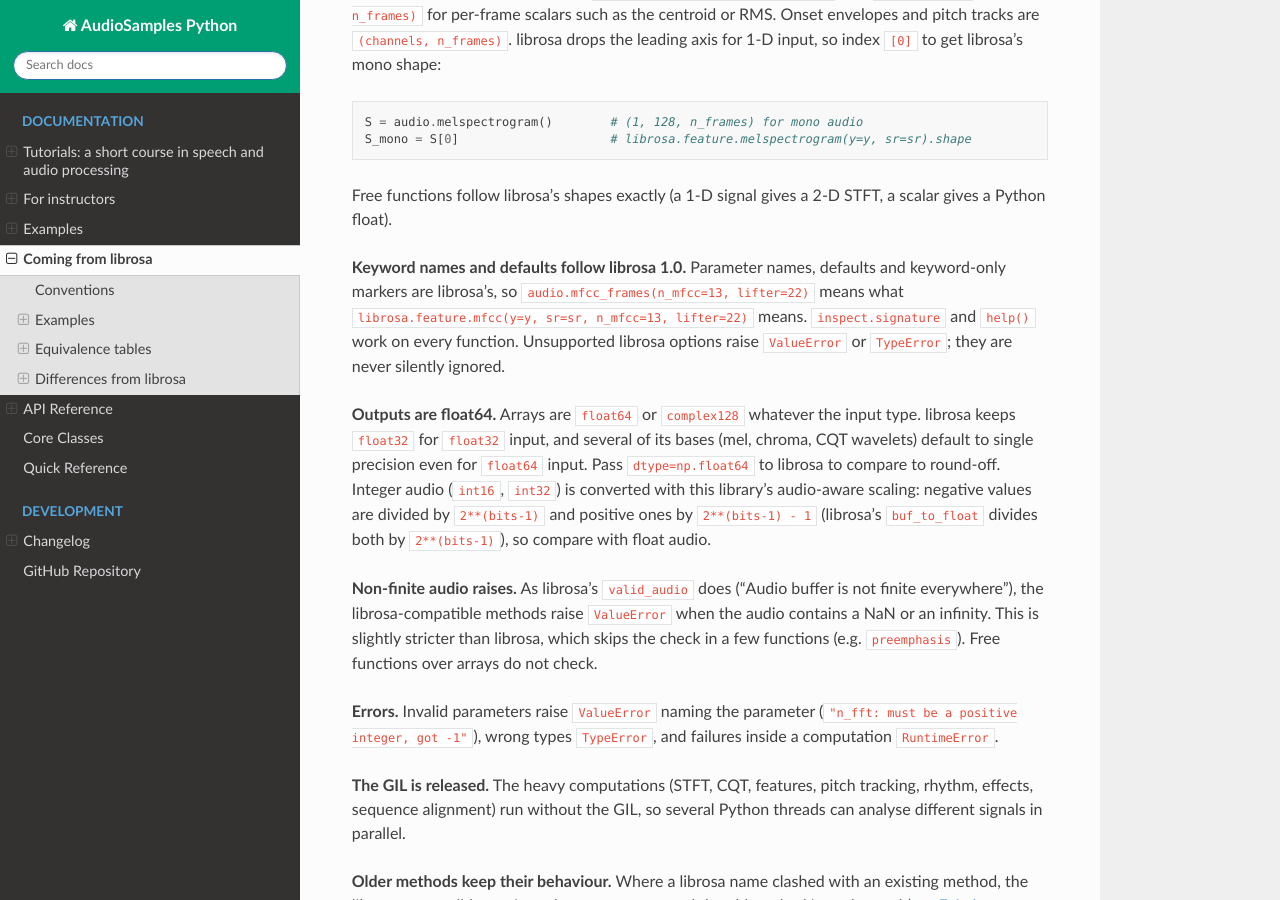
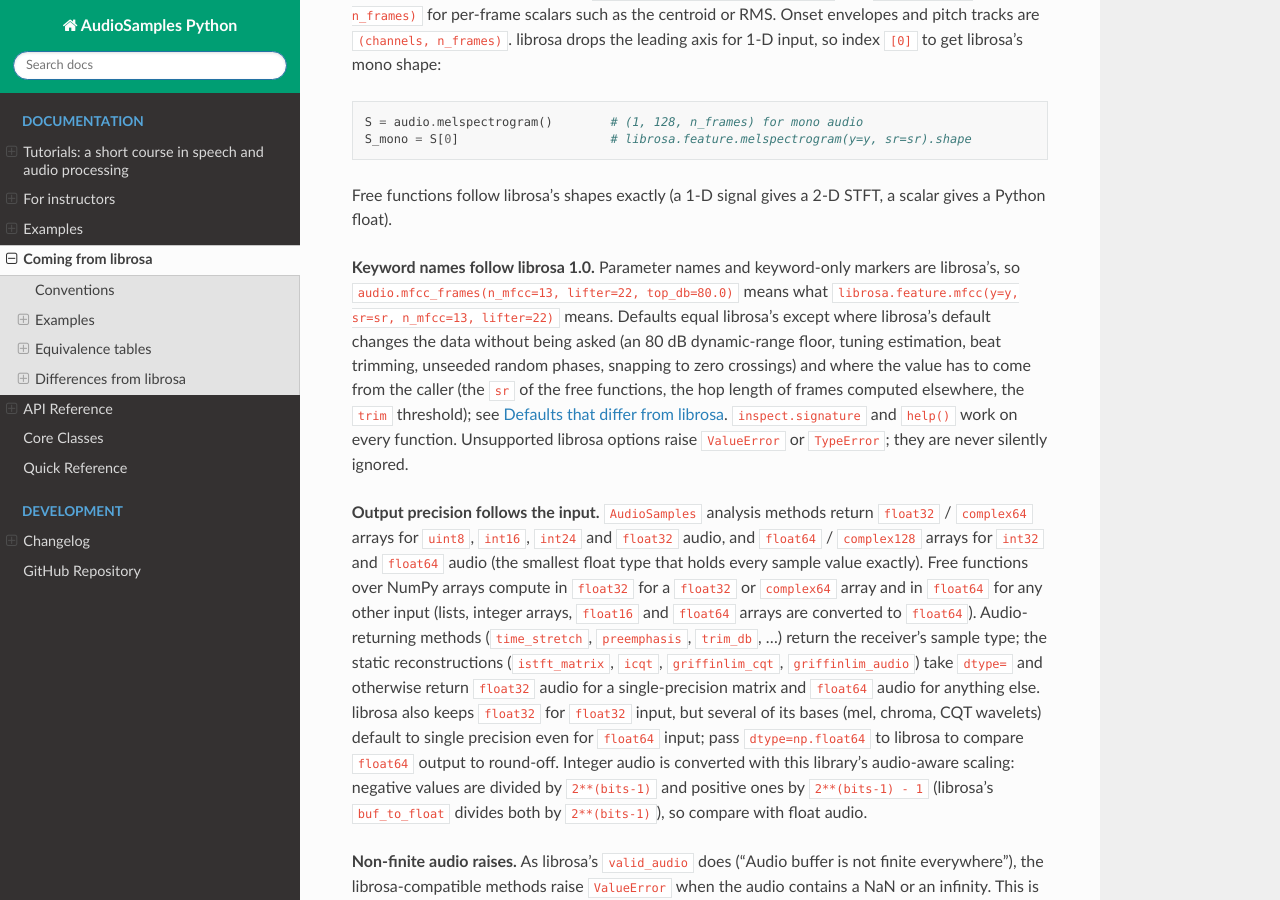
Before and after one commit to jmg049/audio_samples_python, a Sphinx documentation site: the page built from docs/source/librosa_migration.rst, in a window 1280 px wide and 900 px high, scrolled down 1192 px. Built offline with Sphinx 7.4.7 and the Read the Docs theme 3.1.0, drawn with Linux system fonts in a browser that asks for light colours; some of the changed text lies outside the part shown.

Commit message:
docs: precision rule and defaults in the librosa guide, README and changelog
The librosa migration guide no longer says outputs are always float64
or that every default is librosa's: it states the per-sample-type
precision rule, lists the defaults that differ and the required
arguments in a new table, and updates the examples (each runs) and the
equivalence-table notes. The README example passes librosa's top_db
and trim explicitly. The changelog's Unreleased section describes the
precision rule, the changed defaults, the required arguments, the
apply_window / apply_filter change for integer audio and the core's
integer channel and normalisation fixes.

```diff
--- a/docs/source/librosa_migration.rst
+++ b/docs/source/librosa_migration.rst
@@ -64,21 +64,37 @@ index ``[0]`` to get librosa's mono shape:
 Free functions follow librosa's shapes exactly (a 1-D signal gives a 2-D STFT,
 a scalar gives a Python float).
 
-**Keyword names and defaults follow librosa 1.0.** Parameter names, defaults
-and keyword-only markers are librosa's, so ``audio.mfcc_frames(n_mfcc=13,
-lifter=22)`` means what ``librosa.feature.mfcc(y=y, sr=sr, n_mfcc=13,
-lifter=22)`` means. ``inspect.signature`` and ``help()`` work on every
-function. Unsupported librosa options raise ``ValueError`` or ``TypeError``;
-they are never silently ignored.
+**Keyword names follow librosa 1.0.** Parameter names and keyword-only markers
+are librosa's, so ``audio.mfcc_frames(n_mfcc=13, lifter=22, top_db=80.0)``
+means what ``librosa.feature.mfcc(y=y, sr=sr, n_mfcc=13, lifter=22)`` means.
+Defaults equal librosa's except where librosa's default changes the data
+without being asked (an 80 dB dynamic-range floor, tuning estimation, beat
+trimming, unseeded random phases, snapping to zero crossings) and where the
+value has to come from the caller (the ``sr`` of the free functions, the hop
+length of frames computed elsewhere, the ``trim`` threshold); see
+`Defaults that differ from librosa`_. ``inspect.signature`` and ``help()``
+work on every function. Unsupported librosa options raise ``ValueError`` or
+``TypeError``; they are never silently ignored.
 
-**Outputs are float64.** Arrays are ``float64`` or ``complex128`` whatever the
-input type. librosa keeps ``float32`` for ``float32`` input, and several of its
-bases (mel, chroma, CQT wavelets) default to single precision even for
-``float64`` input. Pass ``dtype=np.float64`` to librosa to compare to
-round-off. Integer audio (``int16``, ``int32``) is converted with this
-library's audio-aware scaling: negative values are divided by ``2**(bits-1)``
-and positive ones by ``2**(bits-1) - 1`` (librosa's ``buf_to_float`` divides
-both by ``2**(bits-1)``), so compare with float audio.
+**Output precision follows the input.** ``AudioSamples`` analysis methods
+return ``float32`` / ``complex64`` arrays for ``uint8``, ``int16``, ``int24``
+and ``float32`` audio, and ``float64`` / ``complex128`` arrays for ``int32``
+and ``float64`` audio (the smallest float type that holds every sample value
+exactly). Free functions over NumPy arrays compute in ``float32`` for a
+``float32`` or ``complex64`` array and in ``float64`` for any other input
+(lists, integer arrays, ``float16`` and ``float64`` arrays are converted to
+``float64``). Audio-returning methods (``time_stretch``, ``preemphasis``,
+``trim_db``, ...) return the receiver's sample type; the static
+reconstructions (``istft_matrix``, ``icqt``, ``griffinlim_cqt``,
+``griffinlim_audio``) take ``dtype=`` and otherwise return ``float32`` audio
+for a single-precision matrix and ``float64`` audio for anything else.
+librosa also keeps ``float32`` for ``float32`` input, but several of its bases
+(mel, chroma, CQT wavelets) default to single precision even for ``float64``
+input; pass ``dtype=np.float64`` to librosa to compare ``float64`` output to
+round-off. Integer audio is converted with this library's audio-aware scaling:
+negative values are divided by ``2**(bits-1)`` and positive ones by
+``2**(bits-1) - 1`` (librosa's ``buf_to_float`` divides both by
+``2**(bits-1)``), so compare with float audio.
 
 **Non-finite audio raises.** As librosa's ``valid_audio`` does ("Audio buffer
 is not finite everywhere"), the librosa-compatible methods raise
@@ -143,12 +159,12 @@ Mel spectrogram in dB, MFCC and deltas
    S = y.melspectrogram()
    assert S.shape == (1, 128, 44)
 
-   # S_db = librosa.power_to_db(S, ref=np.max)
-   S_db = spectral.power_to_db(S, ref=np.max)
+   # S_db = librosa.power_to_db(S, ref=np.max)  (librosa's default top_db is 80)
+   S_db = spectral.power_to_db(S, ref=np.max, top_db=80.0)
    assert abs(S_db.max()) < 1e-9 and S_db.min() >= -80.0
 
    # mfcc = librosa.feature.mfcc(y=y, sr=sr, n_mfcc=13); librosa.feature.delta(mfcc, order=2)
-   mfcc = y.mfcc_frames(n_mfcc=13)
+   mfcc = y.mfcc_frames(n_mfcc=13, top_db=80.0)
    d2 = spectral.delta(mfcc, order=2)
    assert mfcc.shape == d2.shape == (1, 13, 44)
 
@@ -168,7 +184,7 @@ Spectral features and chroma
    assert centroid.shape == rms.shape == zcr.shape == (1, 1, 44)
    assert abs(centroid[0, 0, 20] - 440.0) < 20.0
 
-   chroma = y.chroma_stft()                  # librosa.feature.chroma_stft(y=y, sr=sr)
+   chroma = y.chroma_stft(tuning=None)       # librosa.feature.chroma_stft(y=y, sr=sr)
    assert chroma.shape == (1, 12, 44)
    assert chroma[0, 9, 20] == 1.0            # pitch class A
 
@@ -193,7 +209,8 @@ Onsets, tempo and beats
    onset_times = y.onset_detect(units="time")  # librosa.onset.onset_detect(..., units="time")
    assert len(onset_times) >= 7
 
-   tempo, beats = y.beat_track(units="time")   # librosa.beat.beat_track(y=y, sr=sr, units="time")
+   # librosa.beat.beat_track(y=y, sr=sr, units="time")  (librosa trims by default)
+   tempo, beats = y.beat_track(units="time", trim=True)
    assert abs(float(tempo[0]) - 120.0) < 5.0 and len(beats) > 0
 
 Effects and resampling
@@ -213,7 +230,7 @@ Effects and resampling
    up = y.pitch_shift(2.0)                   # librosa.effects.pitch_shift(y, sr=sr, n_steps=2)
    assert up.samples_per_channel() == n
 
-   trimmed, (start, end) = y.trim_db()       # librosa.effects.trim(y)  (top_db=60)
+   trimmed, (start, end) = y.trim_db(top_db=60.0)  # librosa.effects.trim(y)
    assert trimmed.samples_per_channel() == end - start
 
    y16 = y.resample(16000, "high")           # librosa.resample(y, orig_sr=22050, target_sr=16000)
@@ -375,7 +392,8 @@ Core: spectral representations
      - ``effects.griffinlim``, ``AudioSamples.griffinlim_audio`` (static)
      - with differences
      - ``init=None`` matches; random initial phases come from this library's
-       RNG (integer seeds only)
+       RNG (integer seeds only); ``rng`` defaults to the seed 0 (librosa:
+       unseeded)
    * - ``iirt``
      - --
      - not provided
@@ -387,11 +405,13 @@ Core: spectral representations
    * - ``pcen``
      - ``features.pcen``
      - equivalent
-     - ``zi`` / ``return_zf`` streaming state
+     - ``zi`` / ``return_zf`` streaming state; ``sr`` and ``hop_length`` are
+       required (librosa: 22050 and 512)
    * - ``amplitude_to_db``
      - ``spectral.amplitude_to_db``
      - equivalent
-     - ``ref`` as a number, ``"max"`` or ``numpy.max``; per-channel reference
+     - ``ref`` as a number, ``"max"`` or ``numpy.max``; per-channel reference;
+       ``top_db`` defaults to ``None`` (librosa: 80)
    * - ``power_to_db``
      - ``spectral.power_to_db``
      - equivalent
@@ -407,15 +427,15 @@ Core: spectral representations
    * - ``perceptual_weighting``
      - ``features.perceptual_weighting``
      - equivalent
-     -
+     - ``top_db`` defaults to ``None`` (librosa: 80)
    * - ``frequency_weighting``
      - ``features.frequency_weighting``
      - equivalent
-     -
+     - ``min_db`` defaults to ``None`` (librosa: -80)
    * - ``multi_frequency_weighting``
      - ``features.multi_frequency_weighting``
      - equivalent
-     -
+     - ``min_db`` defaults to ``None`` (librosa: -80)
    * - ``A_weighting`` ... ``Z_weighting``
      - ``features.a_weighting``, ``b_weighting``, ``c_weighting``,
        ``d_weighting``, ``z_weighting``
@@ -509,8 +529,9 @@ Core: unit conversions (``librosa.convert``)
 
 The librosa-compatible conversions in ``audio_samples.utils`` are vectorised
 like librosa's: a scalar gives a Python number, an array-like an array of the
-same shape. They take librosa's ``sr`` keyword or the older ``sample_rate``
-(``sample_rate`` defaults to 22050). The note-name functions are scalar.
+same shape. They take librosa's ``sr`` keyword or the older ``sample_rate``;
+one of them is required (librosa defaults to 22050), and so is ``hop_length``
+where librosa defaults it to 512. The note-name functions are scalar.
 
 .. list-table::
    :header-rows: 1
@@ -669,7 +690,8 @@ same shape. They take librosa's ``sr`` keyword or the older ``sample_rate``
    * - ``mfcc``
      - ``AudioSamples.mfcc_frames``, ``spectral.mfcc_from_mel_db``
      - with differences
-     - float64 mel basis; ``n_mfcc > n_mels`` raises
+     - float64 mel basis; ``n_mfcc > n_mels`` raises; ``top_db`` defaults to
+       ``None`` (librosa: 80)
    * - ``delta``
      - ``spectral.delta``
      - equivalent
@@ -711,7 +733,8 @@ same shape. They take librosa's ``sr`` keyword or the older ``sample_rate``
    * - ``rms``
      - ``AudioSamples.rms_frames``, ``features.rms_from_spectrogram``
      - with differences
-     - float64 (librosa's default ``dtype=float32``)
+     - Output precision follows the sample type (librosa's default
+       ``dtype=float32``)
    * - ``zero_crossing_rate``
      - ``AudioSamples.zero_crossing_rate_frames``
      - equivalent
@@ -719,12 +742,13 @@ same shape. They take librosa's ``sr`` keyword or the older ``sample_rate``
    * - ``chroma_stft``
      - ``AudioSamples.chroma_stft``, ``features.chroma_stft_from_spectrogram``
      - with differences
-     - float64 chroma basis; with odd ``n_fft`` the given ``n_fft`` is used for
-       tuning
+     - float64 chroma basis; ``tuning`` defaults to ``0.0`` (librosa: ``None``,
+       estimated); with odd ``n_fft`` the given ``n_fft`` is used for tuning
    * - ``chroma_cqt``
      - ``AudioSamples.chroma_cqt``
      - with differences
-     - Inherits the CQT resampler difference; ``window`` must be ``None``
+     - Inherits the CQT resampler difference; ``window`` must be ``None``;
+       ``tuning`` defaults to ``0.0`` (librosa: ``None``)
    * - ``chroma_cens``
      - ``AudioSamples.chroma_cens``, ``features.chroma_cens_from_chroma``
      - with differences
@@ -803,15 +827,17 @@ type; each has an ``_in_place`` twin (``time_stretch_in_place``, ...).
      - ``AudioSamples.trim_db``
      - with differences
      - Returns ``(trimmed, array([start, end]))``; raises when everything is
-       silent (librosa returns an empty array); float64 frame RMS
+       silent (librosa returns an empty array); ``top_db`` is required
+       (librosa: 60); frame RMS in the sample type's float (librosa: float32)
    * - ``split``
      - ``AudioSamples.split_db``
      - with differences
-     - int64 ``(n, 2)`` intervals; float64 frame RMS
+     - int64 ``(n, 2)`` intervals; ``top_db`` is required (librosa: 60); frame
+       RMS in the sample type's float (librosa: float32)
    * - ``remix``
      - ``AudioSamples.remix``
      - equivalent
-     -
+     - ``align_zeros`` defaults to ``False`` (librosa: ``True``)
    * - ``hpss``
      - ``AudioSamples.harmonic_percussive``
      - with differences
@@ -856,7 +882,8 @@ type; each has an ``_in_place`` twin (``time_stretch_in_place``, ...).
      - ``AudioSamples.beat_track``, ``rhythm.beat_track``,
        ``rhythm.beat_track_with_bpm``
      - with differences
-     - Mono audio only; ``sparse=True`` only
+     - Mono audio only; ``sparse=True`` only; ``trim`` defaults to ``False``
+       (librosa: ``True``)
    * - ``beat.plp``
      - ``AudioSamples.plp``, ``rhythm.plp``
      - equivalent
@@ -1152,19 +1179,25 @@ Shapes and types
   envelopes and pitch tracks, ``(channels, 1)`` for a static tempo. Index
   ``[0]`` for librosa's mono shape. ``tempogram_ratio`` with ``aggregate`` keeps
   a ``(channels, n_factors, 1)`` shape where librosa drops the last axis.
-- **float64 / complex128 everywhere.** Filterbanks and outputs never fall back
-  to single precision. The resulting differences from librosa's defaults:
+- **Output precision follows the input** (see `Conventions`_). Several
+  librosa bases default to single precision even for ``float64`` input. Here
+  they are computed in ``float64`` and rounded once to the output type, so
+  ``float64`` output differs from librosa's defaults by about 1e-7 relative:
 
   - the mel basis (``filters.mel``, hence ``melspectrogram``, ``mfcc``,
-    ``onset_strength``): about 1e-7 relative;
-  - the chroma basis (``filters.chroma``, ``chroma_stft``): about 1e-7 relative;
+    ``onset_strength``);
+  - the chroma basis (``filters.chroma``, ``chroma_stft``);
   - CQT wavelets (``filters.wavelet``): librosa's ``complex64`` filters move
     its top-octave CQT by up to ~4e-8 of the peak;
   - ``rms`` and the RMS behind ``trim_db`` / ``split_db``: librosa computes the
-    mean square in ``float32``, so a frame within ~1e-6 dB of ``top_db`` can be
-    classified differently;
-  - ``clicks``, ``window_sumsquare``, ``cq_to_chroma`` return float64.
+    mean square in ``float32``, so for ``float64`` audio a frame within ~1e-6
+    dB of ``top_db`` can be classified differently.
 
+  ``clicks``, ``window_sumsquare``, ``cq_to_chroma``, ``wavelet``, the
+  filterbanks and the frequency weightings are tables and return ``float64``;
+  tempo estimates and tuning are always ``float64``. ``yin``, ``pyin``,
+  ``tempogram``, ``tempogram_ratio`` and ``hybrid_tempogram`` return
+  ``float32`` for ``float32`` input (librosa promotes them to ``float64``).
   ``dtype=`` arguments that select a librosa output precision are accepted and
   ignored where documented (``griffinlim``).
 - **Integer outputs are int64** (librosa: ``uint16`` Viterbi states, ``intp``
@@ -1177,6 +1210,56 @@ Shapes and types
 - **Sequence and recurrence functions** take 2-D ``(n_features, n_frames)``
   input with the default ``axis=-1`` layout and return dense arrays
   (``sparse=True`` raises).
+
+Defaults that differ from librosa
+~~~~~~~~~~~~~~~~~~~~~~~~~~~~~~~~~
+
+Pass librosa's value explicitly to reproduce a librosa call.
+
+.. list-table::
+   :header-rows: 1
+   :widths: 40 20 40
+
+   * - Argument
+     - librosa
+     - audio_samples
+   * - ``top_db`` of ``power_to_db``, ``amplitude_to_db``, ``mfcc_frames``,
+       ``perceptual_weighting``
+     - 80
+     - ``None``: an 80 dB floor discards dynamic range
+   * - ``min_db`` of ``frequency_weighting``, ``multi_frequency_weighting``
+     - -80
+     - ``None`` (``a_weighting`` ... ``z_weighting`` keep -80)
+   * - ``tuning`` of ``chroma_stft``, ``chroma_cqt``, ``chroma_cens``,
+       ``tonnetz``, ``chroma_stft_from_spectrogram``
+     - ``None`` (estimated)
+     - ``0.0``; ``None`` still estimates
+   * - ``trim`` of ``beat_track``, ``beat_track_with_bpm``
+     - ``True``
+     - ``False``: weak leading and trailing beats are kept
+   * - ``rng`` of ``griffinlim``, ``griffinlim_audio``
+     - unseeded
+     - ``0``: repeated calls give the same output
+   * - ``align_zeros`` of ``remix``
+     - ``True``
+     - ``False``: interval boundaries are used as given
+   * - ``top_db`` of ``trim_db``, ``trim_db_in_place``, ``split_db``
+     - 60
+     - required
+   * - ``sr`` of the free functions in ``spectral``, ``features``, ``rhythm``,
+       ``effects`` (and ``sample_rate`` / ``sr`` of the ``utils`` frame and
+       time conversions)
+     - 22050
+     - required
+   * - ``hop_length`` of ``pcen``, ``utils.samples_to_frames``,
+       ``frames_to_samples``, ``time_to_frames_floor``, ``times_like``,
+       ``samples_like``, and of ``effects.clicks`` with ``frames=``
+     - 512
+     - required
+
+The onset envelope (``onset_strength`` and everything built on it) and
+``spectral_contrast`` keep librosa's 80 dB floor, which is part of those
+features' definitions. All other defaults equal librosa's.
 
 Resampling (no soxr)
 ~~~~~~~~~~~~~~~~~~~~
@@ -1249,10 +1332,12 @@ Randomness
 
 - ``griffinlim`` with ``init="random"`` (librosa's default) draws phases from
   this library's RNG, not NumPy's, so results differ from librosa's for the
-  same seed (both are valid reconstructions). Only integer seeds (or ``None``)
-  are accepted as ``rng`` / ``random_state``; NumPy generators raise
-  ``TypeError``. ``init=None`` is deterministic and matches
-  librosa to round-off.
+  same seed (both are valid reconstructions). ``rng`` defaults to the seed 0,
+  so repeated calls give the same output; ``rng=None`` draws a new seed on
+  every call (librosa's default). Only integer seeds (or ``None``) are
+  accepted as ``rng`` / ``random_state``; NumPy generators raise
+  ``TypeError``. ``init=None`` is deterministic and matches librosa to
+  round-off.
 - ``griffinlim_cqt`` offers only ``init=None``.
 
 Options that are not supported
```
Also changed, not shown: CHANGELOG.md (+44 -2 lines), README.md (+4 -4 lines).
